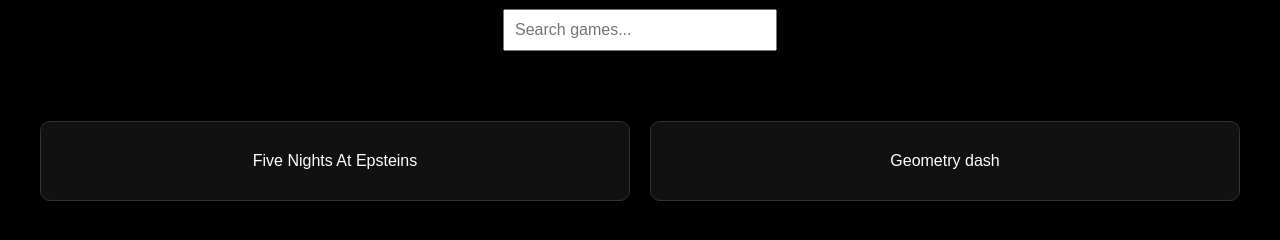
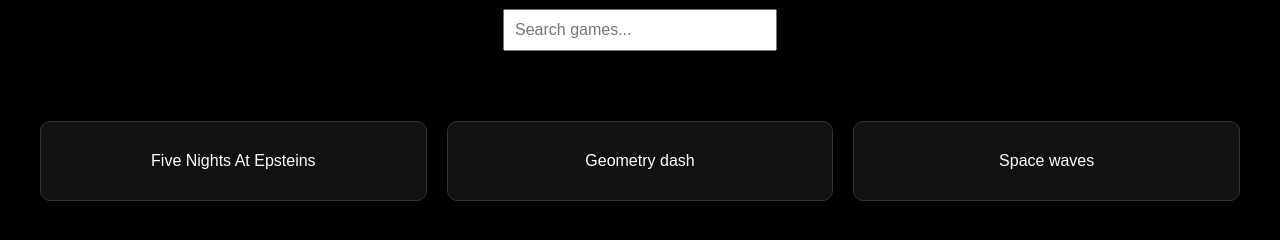
Before and after one commit to himanimakegames/Codehs-safe-zynx, a plain HTML site: page Index.html in a window 1280 px wide. Shown: the part 154-394 px from the top of the page. Drawn offline with Linux system fonts and the light colour scheme.

Commit message:
Update Index.html

```diff
--- a/Index.html
+++ b/Index.html
@@ -94,6 +94,9 @@
     <div class="game-card" onclick="loadGame('geo.html')">
         Geometry dash
     </div>
+    <div class="game-card" onclick="loadGame('space.html')">
+        Space waves
+    </div>
 
 </div>
 
```
